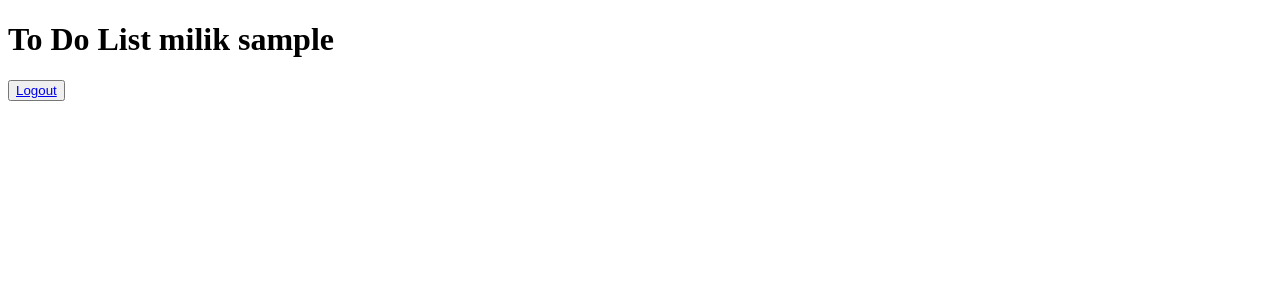
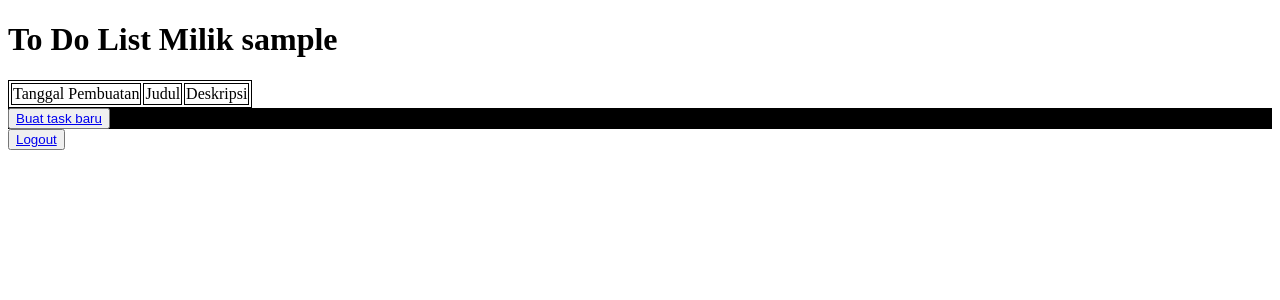
Before and after one commit to Pyqe/pbp-tugas-2-mabar-benar, a Django app: page /todolist/ in a window 1280 px wide. Shown: the top 300 px of the page. Run offline with Django 4.2, Linux system fonts and the light colour scheme; the visitor is signed in with stand-in values (Sample User, id 1); data that the repository does not hold is empty.

Commit message:
Tambah tugas 4 lengkap

```diff
--- a/todolist/templates/todolist.html
+++ b/todolist/templates/todolist.html
@@ -2,7 +2,25 @@
 
 {% block content %}
 
-    <h1>To Do List milik {{username}}</h1>
+    <h1>To Do List Milik {{username}}</h1>
+
+    <table>
+        <tr>
+            <td>Tanggal Pembuatan</td>
+            <td>Judul</td>
+            <td>Deskripsi</td>
+        </tr>
+
+        {% for task in daftar_task %}
+            <tr>
+                <td>{{task.date}}</td>
+                <td>{{task.title}}</td>
+                <td>{{task.description}}</td>
+            </tr>
+        {% endfor %}
+    </table>
+
+    <div style = "background-color: black;"><button><a href = "{% url 'todolist:create_task' %}">Buat task baru</a></button></div>
 
     <button><a href = "{% url 'todolist:logout_user' %}">Logout</a></button>
 
--- a/todolist/urls.py
+++ b/todolist/urls.py
@@ -1,5 +1,5 @@
 from django.urls import path
-from todolist.views import show_todolist, login_user, logout_user, register
+from todolist.views import show_todolist, login_user, logout_user, register, create_task
 
 app_name = "todolist"
 
@@ -8,4 +8,5 @@ urlpatterns = [
     path("login/", login_user, name = "login_user"),
     path("logout/", logout_user, name = "logout_user"),
     path("register/", register, name = "register"),
+    path("create-task/", create_task, name = "create_task"),
 ]
--- a/todolist/views.py
+++ b/todolist/views.py
@@ -3,6 +3,7 @@ from django.contrib import messages
 from django.contrib.auth import authenticate, login, logout
 from django.contrib.auth.forms import UserCreationForm
 from django.contrib.auth.decorators import login_required
+from django.utils import timezone
 from todolist.models import Task
 
 @login_required(login_url = "/todolist/login/")
@@ -41,3 +42,11 @@ def register(request):
             return redirect("todolist:login_user")
     context = {"form": form}
     return render(request, "register.html", context)
+
+def create_task(request):
+    if request.method == "POST":
+        judul = request.POST.get("judul")
+        deskripsi = request.POST.get("deskripsi")
+        Task.objects.create(user = request.user, date = timezone.now(), title = judul, description = deskripsi)
+        return redirect("todolist:show_todolist")
+    return render(request, "create-task.html")
```
Also changed, not shown: todolist/templates/create-task.html (added, +33 -0 lines), todolist/templates/register.html (indentation only).
